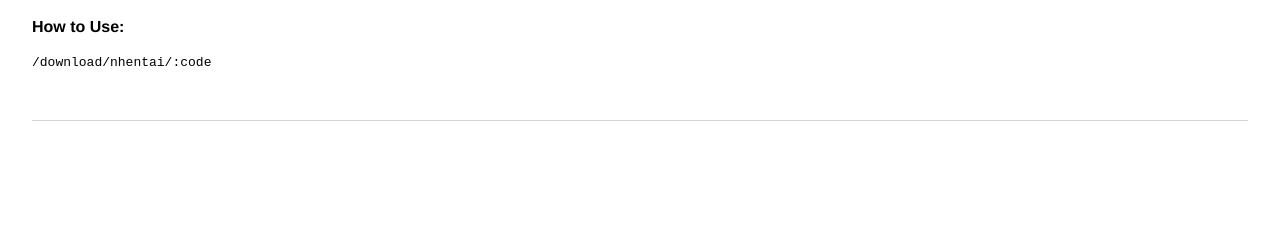
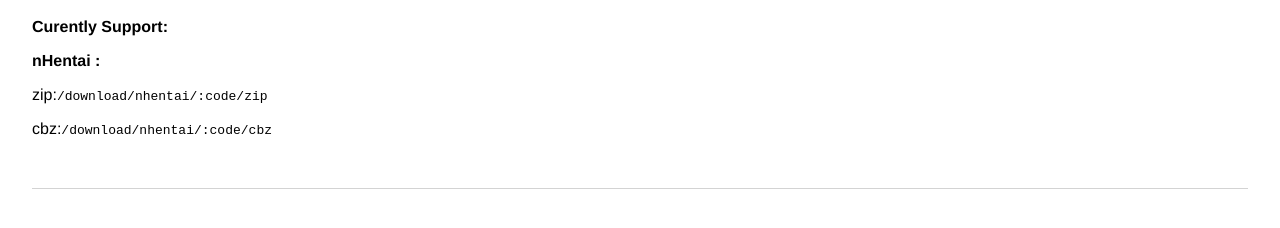
Before and after one commit to moedevel/mangadl, a website: page views/index.html in a window 1280 px wide. Shown: the part 72-300 px from the top of the page. Drawn offline with Linux system fonts and the light colour scheme.

Commit message:
Update index.html

```diff
--- a/views/index.html
+++ b/views/index.html
@@ -31,11 +31,13 @@
     </header>
 
     <main>
-      <p class="bold">How to Use:</p>
+      <p class="bold">Curently Support:</p>
       <!-- p><code>/download/h2r</code>: hentai2read</p>
       <p><code>/download/pururin</code>: pururin</p-->
-      <p><code>/download/nhentai/:code</code></p>
-      </main>
+      <p class="bold">nHentai :</p>
+            <p>zip:<code>/download/nhentai/:code/zip</code></p>
+            <p>cbz:<code>/download/nhentai/:code/cbz</code></p>
+     </main>
     <footer>
     </footer>
   </body>
```
